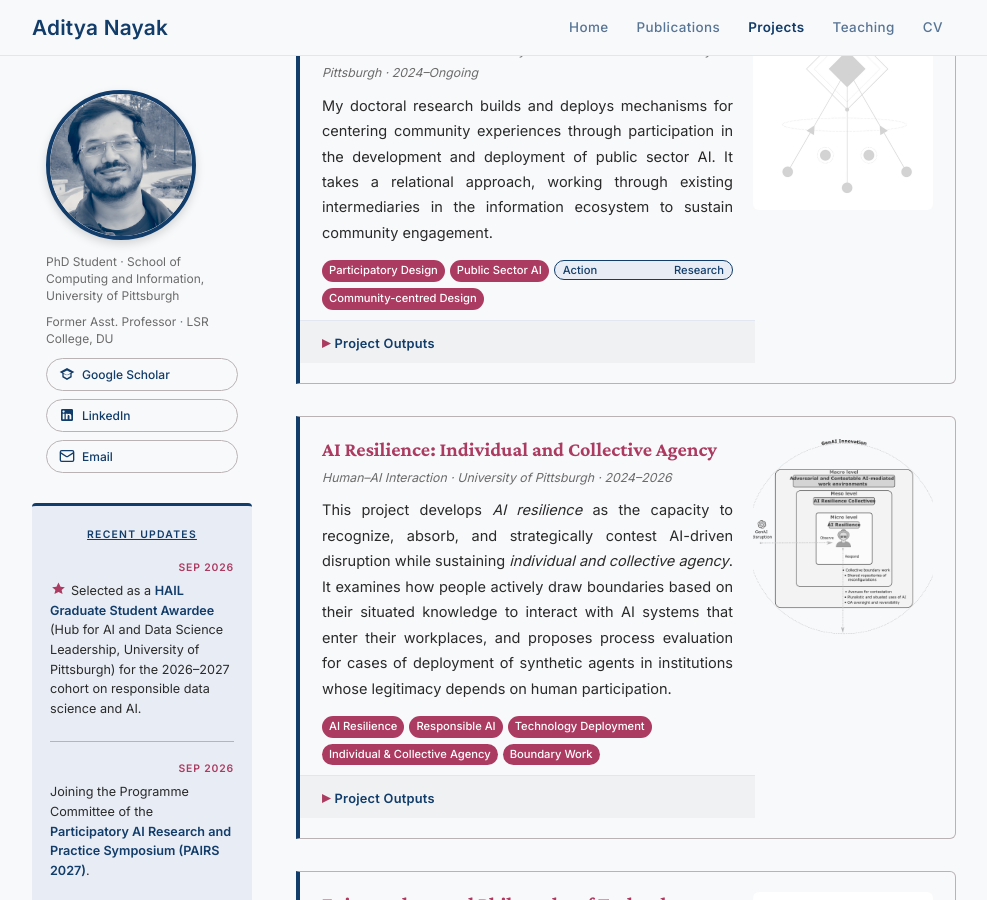
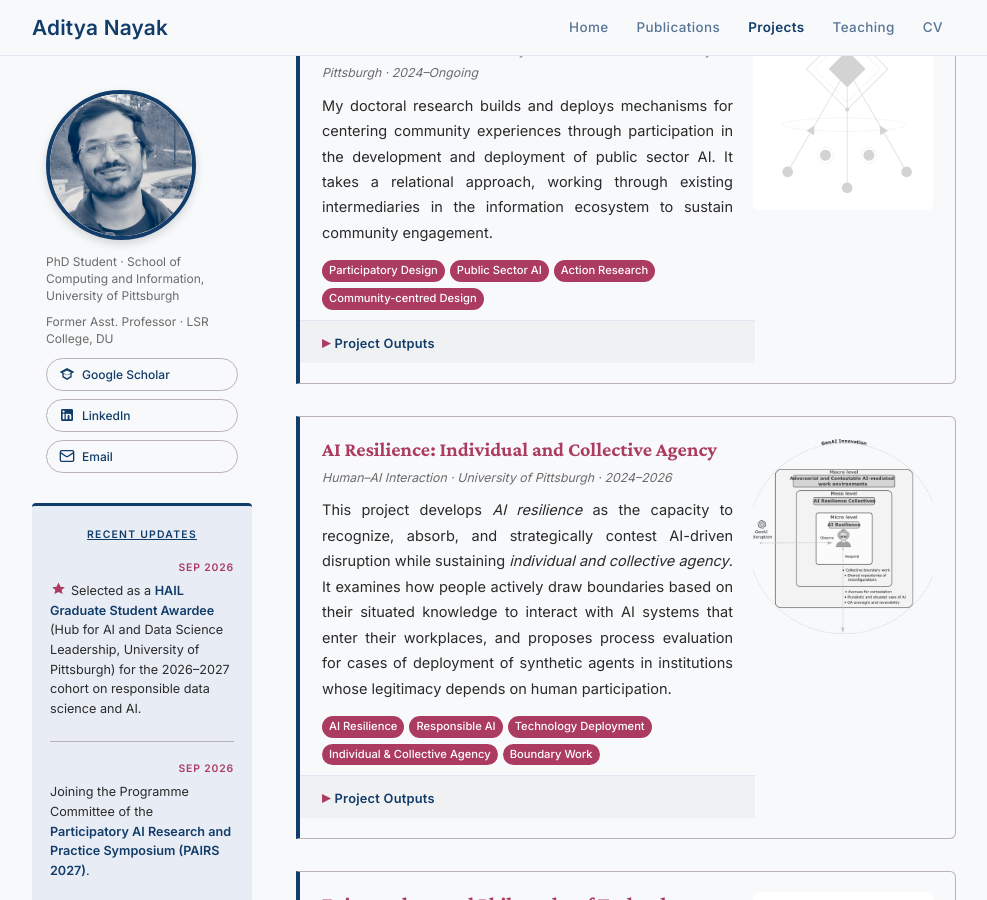
Before and after one commit to adityanayak-info/adityanayak-info.github.io, a Jekyll site: the page built from projects.md, in a window 1280 px wide and 900 px high, scrolled down 394 px. Shown: the whole window, without its empty margins (146-1133 px from the left). Built offline with Jekyll 4.4.1, drawn with Linux system fonts in a browser that asks for light colours.

Commit message:
Fix formatting of project tags in projects.md

```diff
--- a/projects.md
+++ b/projects.md
@@ -34,7 +34,7 @@ permalink: /projects/
     <h3><a href="#" class="project-card-link">Community Engagement in Public Sector AI</a></h3>
     <p class="project-meta">Doctoral Research · Advised by Aakash Gautam · University of Pittsburgh · 2024–Ongoing</p>
     <p>My doctoral research builds and deploys mechanisms for centering community experiences through participation in the development and deployment of public sector AI. It takes a relational approach, working through existing intermediaries in the information ecosystem to sustain community engagement.</p>
-    <span class="project-tag">Participatory Design</span><span class="project-tag">Public Sector AI</span><span class="interest-tag">Action Research</span><span class="project-tag">Community-centred Design</span>
+    <span class="project-tag">Participatory Design</span><span class="project-tag">Public Sector AI</span><span class="project-tag">Action Research</span><span class="project-tag">Community-centred Design</span>
     <details class="project-outputs">
       <summary>Project Outputs</summary>
       <div class="project-outputs-content">
```
